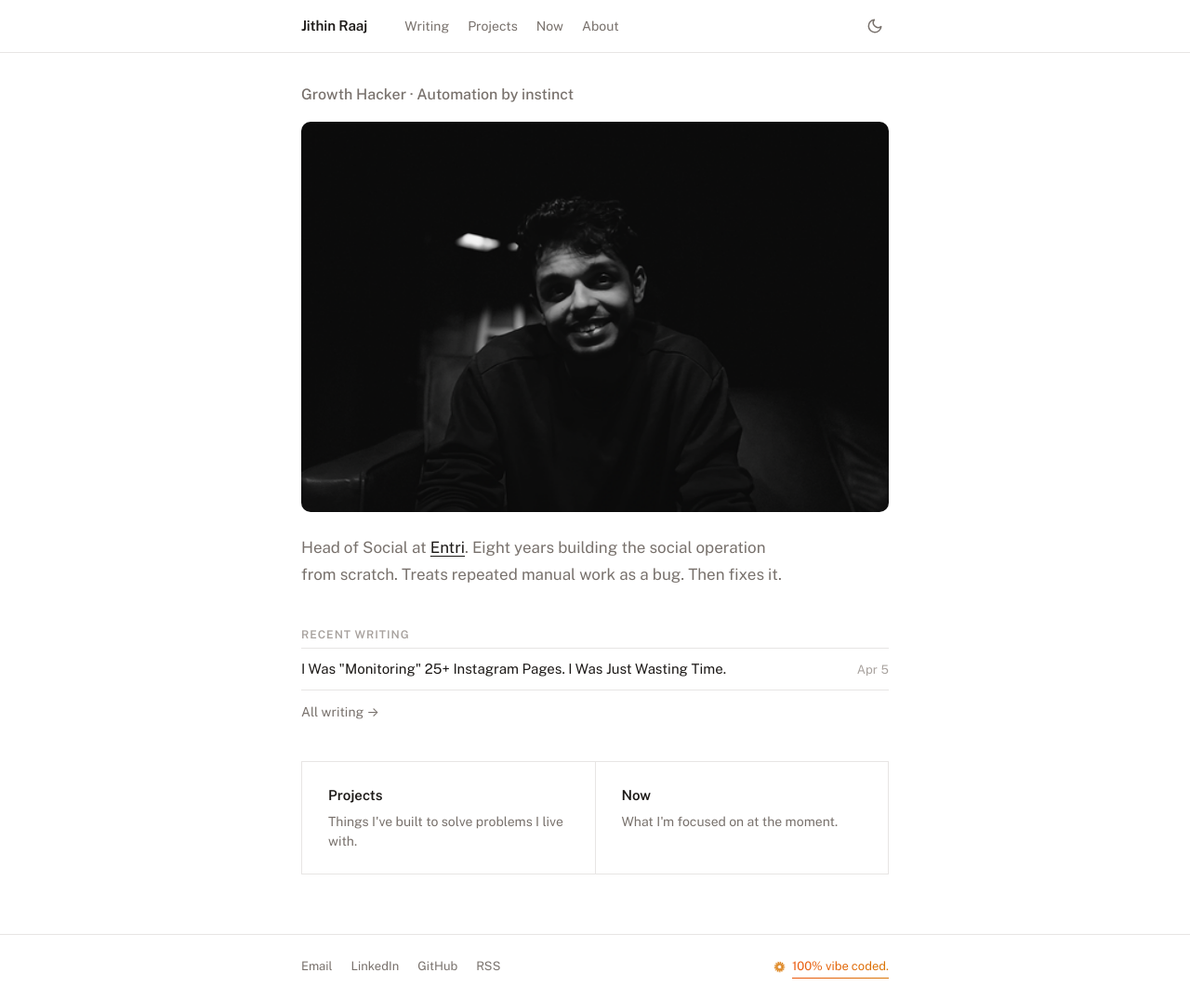
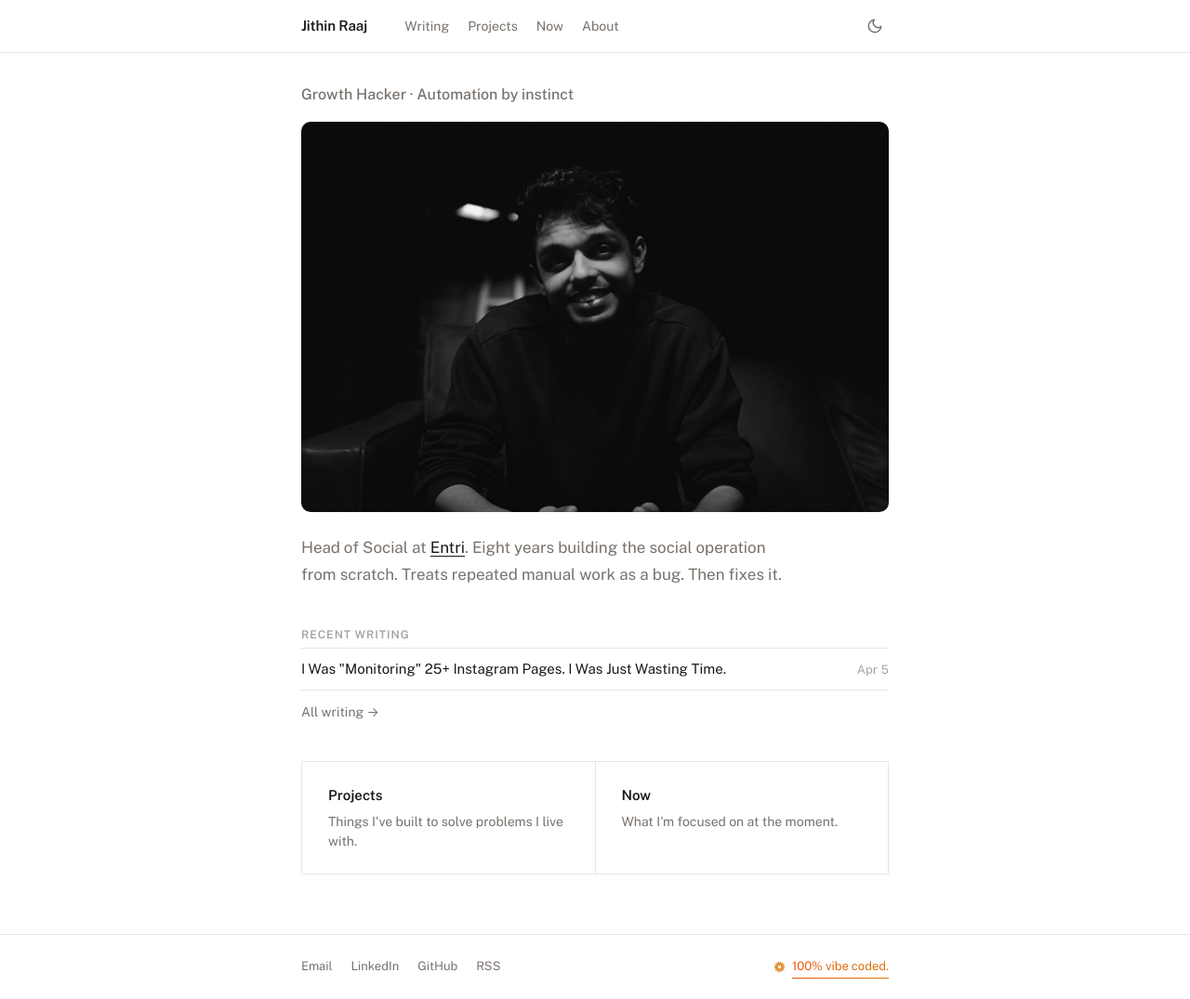
Before and after one commit to jithinrajtk/jithinrajtk.github.io, a Jekyll site: the page built from index.html, in a window 1280 px wide and 1075 px high. Shown: the whole window at 93% size. Built offline with Jekyll 4.4.1, drawn with Linux system fonts in a browser that asks for light colours; nearby versions of some CDN libraries.

Commit message:
Nudge photo crop down further to reduce black at top

```diff
--- a/assets/css/main.css
+++ b/assets/css/main.css
@@ -232,7 +232,7 @@ img {
   max-height: 420px;
   border-radius: 10px;
   object-fit: cover;
-  object-position: center 40%;
+  object-position: center 55%;
   display: block;
   margin-bottom: 24px;
   filter: grayscale(15%);
```
